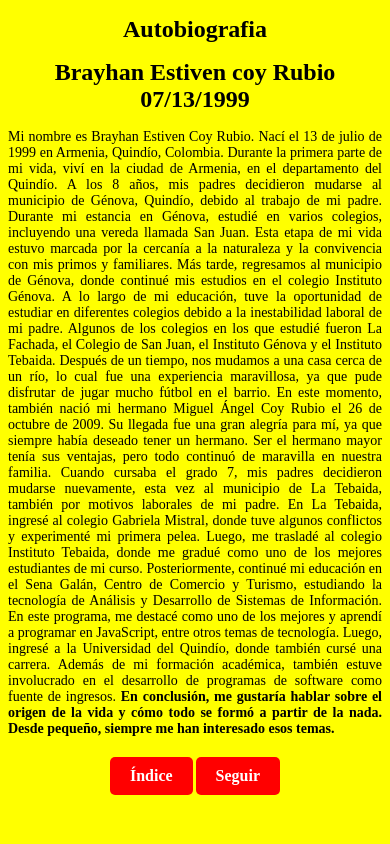
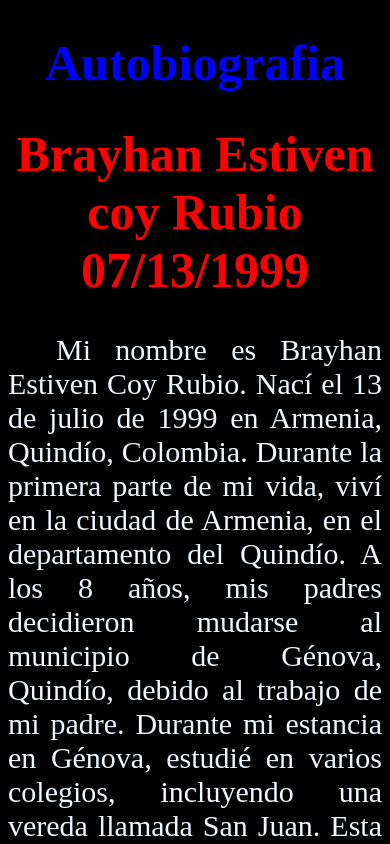
Before and after one commit to brayan-coy/El-enigma-de-luz-7-13, a plain HTML site: page autobiografia.html in a window 390 px wide. Shown: the top 844 px of the page. Drawn offline with Linux system fonts and the light colour scheme.

Commit message:
first commit

```diff
--- a/autobiografia.html
+++ b/autobiografia.html
@@ -4,14 +4,14 @@
     <meta charset="UTF-8" />
     <meta http-equiv="X-UA-Compatible" content="IE=edge" />
     <meta name="viewport" content="width=device-width, initial-scale=1.0" />
-    <link rel="stylesheet" href="style.css" />
+    <link rel="stylesheet" href="style2.css" />
     <title>Blog Brayhan Estiven Coy Rubio</title>
   </head>
   <body>
 
 
     <h1>Autobiografia</h1>
-    <h1>Brayhan Estiven coy Rubio 07/13/1999</h1>
+    <h1 class="nombre">Brayhan Estiven coy Rubio 07/13/1999</h1>
     <p>
       Mi nombre es Brayhan Estiven Coy Rubio. Nací el 13 de julio de 1999 en Armenia, Quindío, Colombia. Durante la primera parte de mi vida, viví en la ciudad de Armenia, en el departamento del Quindío. A los 8 años, mis padres decidieron mudarse al municipio de Génova, Quindío, debido al trabajo de mi padre. Durante mi estancia en Génova, estudié en varios colegios, incluyendo una vereda llamada San Juan. Esta etapa de mi vida estuvo marcada por la cercanía a la naturaleza y la convivencia con mis primos y familiares. Más tarde, regresamos al municipio de Génova, donde continué mis estudios en el colegio Instituto Génova. A lo largo de mi educación, tuve la oportunidad de estudiar en diferentes colegios debido a la inestabilidad laboral de mi padre. Algunos de los colegios en los que estudié fueron La Fachada, el Colegio de San Juan, el Instituto Génova y el Instituto Tebaida.
 
@@ -29,7 +29,7 @@ Además de mi formación académica, también estuve involucrado en el desarroll
 
     <div class="button-container">
       <a href="index.html" id="indice" class="button">Índice</a>
-      <a href="otro_archivo.html" class="button">Seguir</a>
+      <a href="otro_archivo.html" class="button2">Seguir</a>
     </div>
   </body>
 </html>
--- a/style.css
+++ /dev/null
@@ -1,54 +0,0 @@
-body {
-  background-color: #ffff00;
-}
-
-@media only screen and (max-width: 400px) {
-  body {
-    font-size: 14px;
-  }
-}
-
-@media only screen and (max-width: 400px) {
-  body {
-    font-size: 12px;
-  }
-}
-
-.button-container {
-  margin-top: 20px;
-  text-align: center;
-}
-
-.button {
-  display: inline-block;
-  padding: 10px 20px;
-  background-color: red;
-  color: white;
-  text-decoration: none;
-  border-radius: 5px;
-  font-size: 16px;
-  cursor: pointer;
-  -webkit-border-radius: 5px;
-  -moz-border-radius: 5px;
-  -ms-border-radius: 5px;
-  -o-border-radius: 5px;
-  margin-bottom: 37px;
-  display: inline-block;
-}
-
-h1 {
-  text-align: center;
-}
-
-p {
-  color: black;
-  -webkit-transform: scale(1);
-  text-align: justify;
-  font-family: "Times New Roman", Times, serif;
-  font-size: 14px;
-}
-
-.book p {
-  text-align: justify;
-  font-size: 1.2rem;
-}
--- a/style2.css
+++ b/style2.css
@@ -4,7 +4,7 @@ body {
 
 .button {
   display: inline-block;
-  padding: 10px 20px;
+  padding: 20px 20px;
   background-color: #4caf50;
   color: white;
   text-decoration: none;
@@ -18,12 +18,14 @@ body {
 }
 
 #indice {
-  color: yellow;
+  color: white;
 }
 
 h1 {
   text-align: center;
   color: azure;
+  font-size: 50px;
+  color: blue;
 }
 
 p {
@@ -31,7 +33,7 @@ p {
   -webkit-transform: scale(1);
   text-align: justify;
   font-family: "Times New Roman", Times, serif;
-  font-size: 20px;
+  font-size: 30px;
 
   margin-bottom: 10px;
   text-indent: 1.27cm;
@@ -42,7 +44,7 @@ li {
 }
 
 #indiceprimero {
-  color: yellow;
+  color: blue;
 }
 
 .progress-container {
@@ -63,6 +65,18 @@ li {
 
 td {
   background-color: antiquewhite;
+  font-size: 30px;
+  border-radius: 2px;
+  -webkit-border-radius: 2px;
+  -moz-border-radius: 2px;
+  -ms-border-radius: 2px;
+  -o-border-radius: 2px;
+  cursor: pointer;
+  color: black;
+}
+
+table {
+  background-color: green;
 }
 
 /* .button2 {
@@ -83,7 +97,7 @@ td {
   background-color: #4caf50;
   text-decoration: none;
   border-radius: 5px;
-  font-size: 16px;
+  font-size: 25px;
   cursor: pointer;
   -webkit-border-radius: 5px;
   -moz-border-radius: 5px;
@@ -93,3 +107,7 @@ td {
   float: right; /* Alinea el botón al lado derecho */
   color: white;
 }
+
+.nombre {
+  color: red;
+}
```
Also changed, not shown: index.html (+2 -2 lines).
